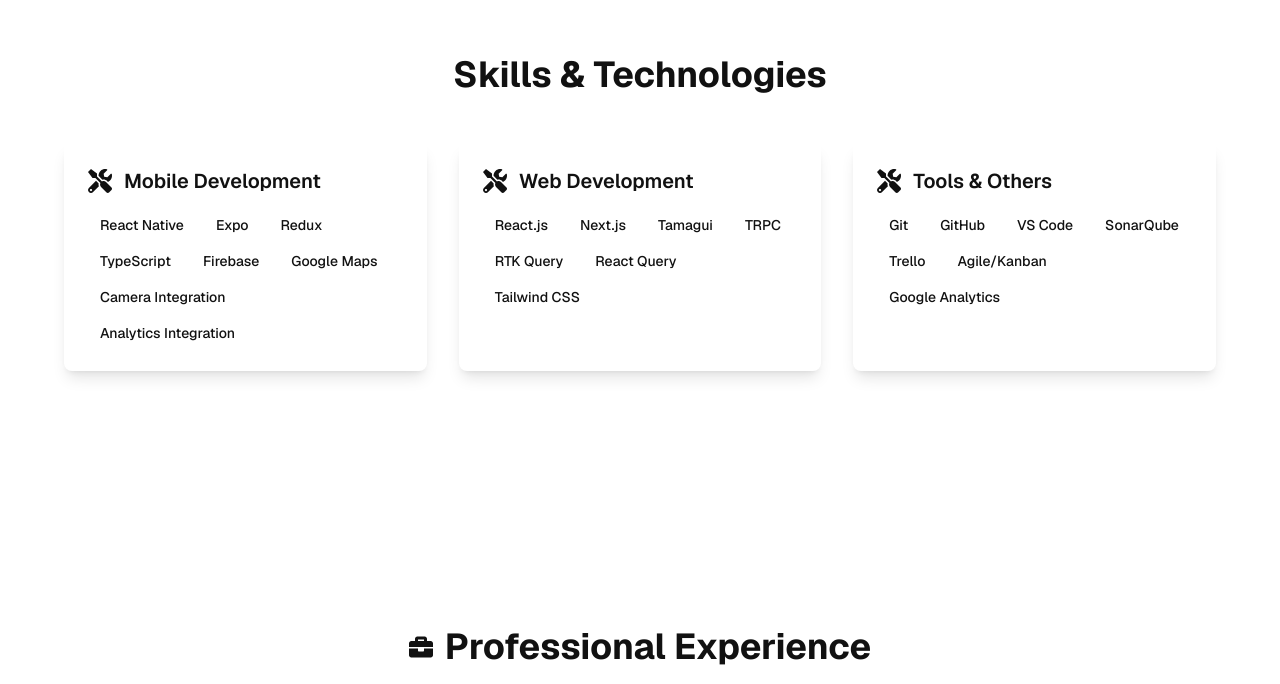
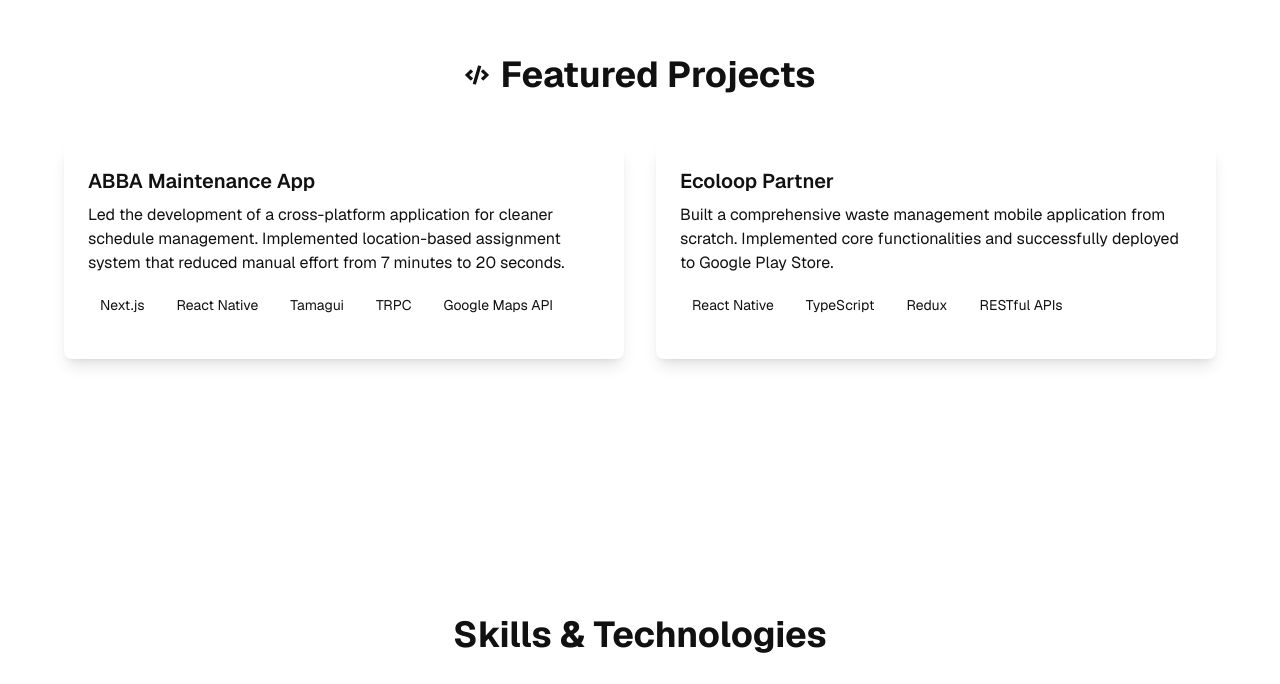
Before and after one commit to andirayka/portfolio-andirayka, a Next.js app: page / in a window 1280 px wide. Shown: the part 873-1557 px from the top of the page. Built offline with nearby package versions, Linux system fonts and the light colour scheme.

Commit message:
feat: add portfolio section

```diff
--- a/src/app/page.tsx
+++ b/src/app/page.tsx
@@ -1,12 +1,13 @@
-import Image from "next/image";
 import Hero from "@/components/Hero";
 import Skills from "@/components/Skills";
 import Experience from "@/components/Experience";
+import Projects from "@/components/Projects";
 
 export default function Home() {
   return (
     <div className="min-h-screen">
       <Hero />
+      <Projects />
       <Skills />
       <Experience />
     </div>
--- /dev/null
+++ b/src/components/Projects.tsx
@@ -0,0 +1,98 @@
+"use client";
+
+import { FaCode } from "react-icons/fa";
+import { portfolioConfig } from "@/config/portfolio";
+import Image from "next/image";
+
+export default function Projects() {
+  const { projects } = portfolioConfig;
+
+  return (
+    <section className="py-16 sm:py-32 px-4 bg-background">
+      <div className="max-w-6xl mx-auto">
+        <div className="flex items-center justify-center gap-3 mb-12">
+          <FaCode className="w-6 h-6 text-foreground/90" />
+          <h2 className="text-3xl sm:text-4xl font-bold text-center text-foreground">
+            Featured Projects
+          </h2>
+        </div>
+
+        <div className="grid grid-cols-1 md:grid-cols-2 gap-8">
+          {projects.map((project) => (
+            <div
+              key={project.id}
+              className="group p-6 rounded-lg bg-foreground/5 hover:bg-foreground/10 transition-all duration-300 transform hover:-translate-y-1 shadow-lg"
+            >
+              {project.image && (
+                <div className="relative w-full h-48 mb-4 rounded-lg overflow-hidden">
+                  <Image
+                    src={project.image}
+                    alt={`${project.title} preview`}
+                    fill
+                    className="object-cover transition-transform duration-300 group-hover:scale-105"
+                  />
+                </div>
+              )}
+
+              <h3 className="text-xl font-semibold text-foreground/90 mb-2">
+                {project.title}
+              </h3>
+
+              <p className="text-foreground/70 mb-4 transition-colors duration-300 group-hover:text-foreground/80">
+                {project.description}
+              </p>
+
+              <div className="flex flex-wrap gap-2 mb-4">
+                {project.technologies.map((tech) => (
+                  <span
+                    key={tech}
+                    className="px-3 py-1 text-sm rounded-full bg-foreground/10 hover:bg-foreground/20 transition-all duration-200 hover:scale-105 cursor-default"
+                  >
+                    {tech}
+                  </span>
+                ))}
+              </div>
+
+              <div className="flex gap-4">
+                {project.liveUrl && (
+                  <a
+                    href={project.liveUrl}
+                    target="_blank"
+                    rel="noopener noreferrer"
+                    className="flex items-center gap-2 text-sm font-medium text-foreground/80 hover:text-foreground transition-colors duration-300"
+                  >
+                    <Image
+                      src="/globe.svg"
+                      alt="Live demo"
+                      width={16}
+                      height={16}
+                      className="dark:invert"
+                    />
+                    Live Demo
+                  </a>
+                )}
+                {project.repoUrl && (
+                  <a
+                    href={project.repoUrl}
+                    target="_blank"
+                    rel="noopener noreferrer"
+                    className="flex items-center gap-2 text-sm font-medium text-foreground/80 hover:text-foreground transition-colors duration-300"
+                  >
+                    <Image
+                      src="/file.svg"
+                      alt="Source code"
+                      width={16}
+                      height={16}
+                      className="dark:invert"
+                    />
+                    Source Code
+                  </a>
+                )}
+              </div>
+            </div>
+          ))}
+        </div>
+      </div>
+    </section>
+  );
+}
```
